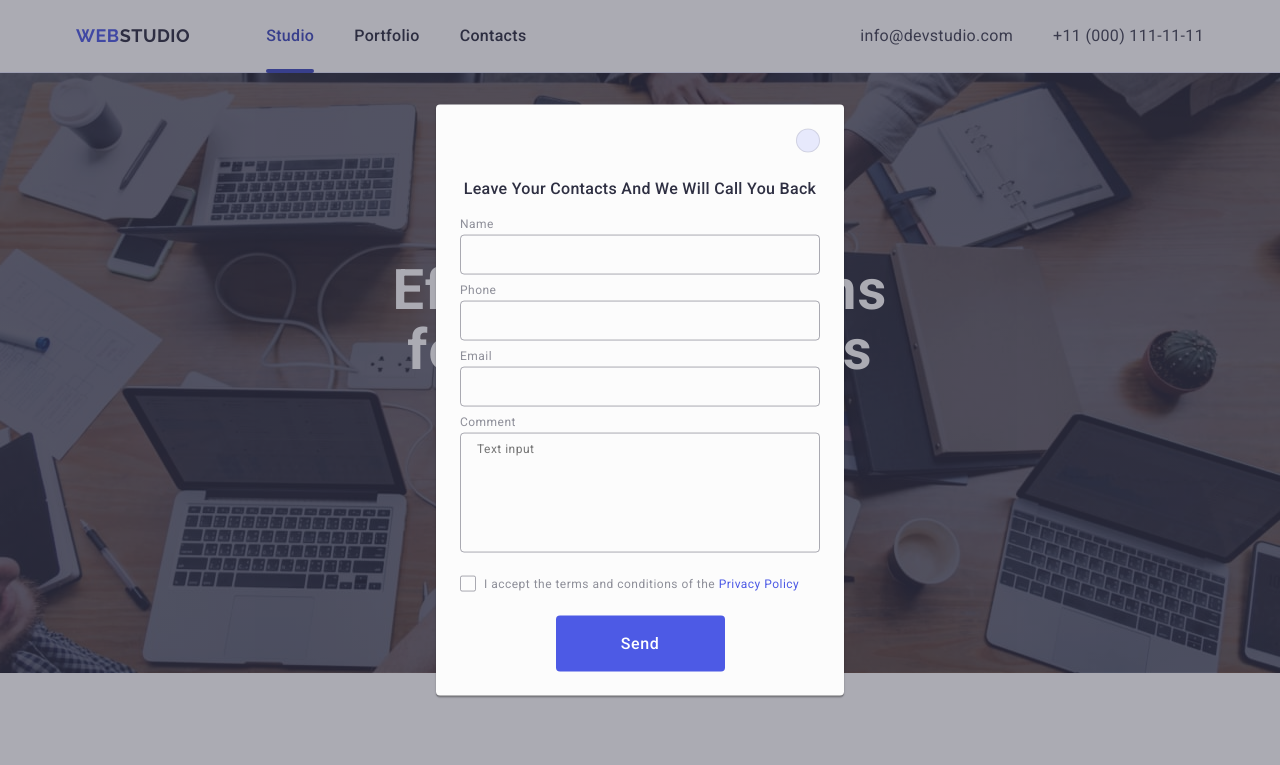
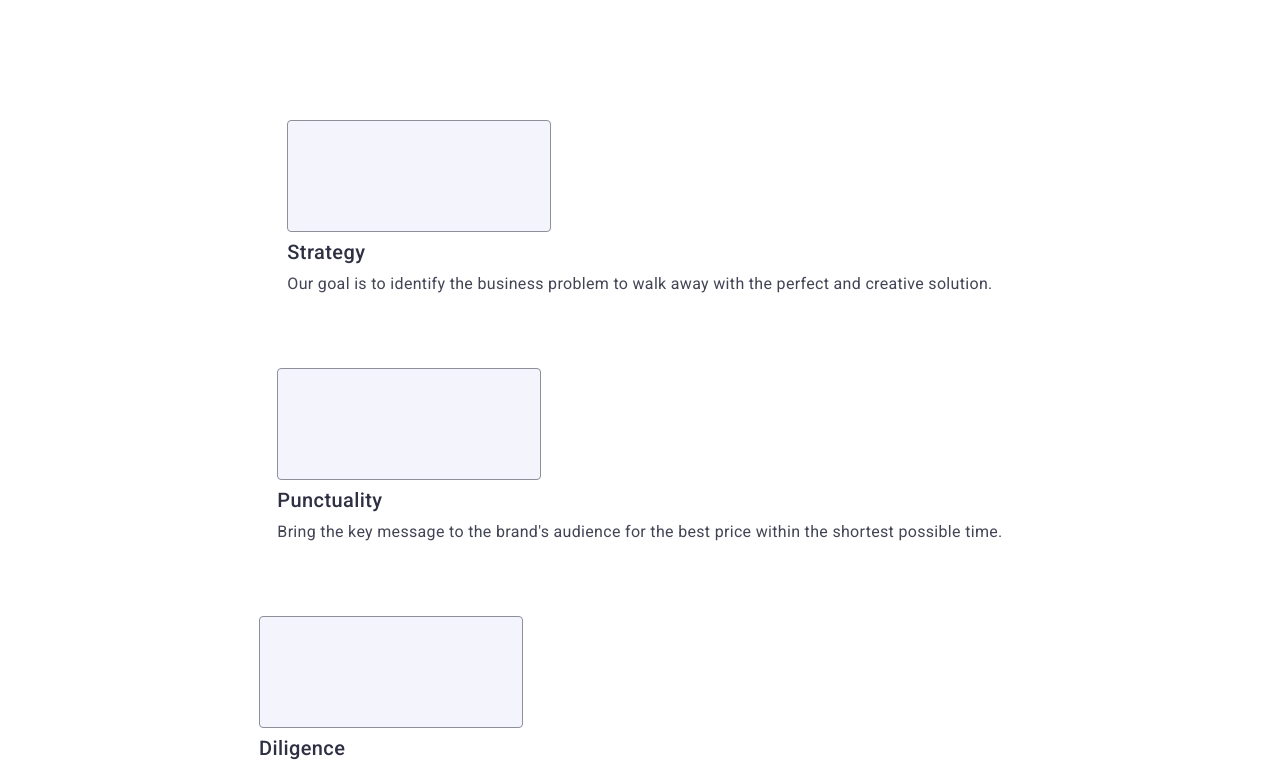
Before and after one commit to yaremenko-anastasia/goit-markup-hw-06, a plain HTML site: page index.html in a window 1280 px wide. Shown: the top 765 px of the page. Drawn offline with nearby package versions, Linux system fonts and the light colour scheme.

Commit message:
save all

```diff
--- a/css/styles.css
+++ b/css/styles.css
@@ -83,7 +83,8 @@ a:focus
 .features {
     color: #2e2f42;
     width: 1158px;
-    padding: 0 15px;
+    /*padding: 0 15px; */
+    padding: 0 96px;
     margin: 120px auto;
 
 
@@ -292,16 +293,18 @@ img {
 
 .features-list {
     display: flex;
-    gap: 24px;
+    flex-wrap: wrap;
+    /*gap: 24px;*/
+    gap: 72px;
     justify-content: center;
-    padding-left: 0;
-margin: 0;
+    /*padding-left: 0;
+margin: 0;*/
 
 
 }
 
 .features-item {
-    width: calc((100% - 3 * 24px) / 4);
+    /*width: calc((100% - 3 * 24px) / 4);*/
 }
 
 .team-list {
@@ -579,11 +582,11 @@ align-items: center;
     transition: opacity 250ms cubic-bezier(0.4, 0, 0.2, 1), visibility 250ms cubic-bezier(0.4, 0, 0.2, 1);
 }
 
-.is-open {
+/*.is-open {
     opacity: 1;
     visibility: visible;
     pointer-events: auto;
-}
+}*/
 
 .modal{
     position: absolute;
@@ -858,3 +861,13 @@ cursor: pointer;
 .modal-field-policy{
     margin-bottom: 24px;
 }
+
+/*Media*/
+
+
+@media and (min-width:768px) {
+    .container {
+        width:768px;
+        padding: 0 16px;
+    }
+}
--- a/index.html
+++ b/index.html
@@ -21,7 +21,7 @@
   </head>
 
   <body>
-    <header class="header-border">
+    <!--<header class="header-border">
       <div class="container header-navigation">
         <nav class="header-navigation">
           <a href="./index.html" class="logo"
@@ -67,7 +67,7 @@
           <h1 class="title-main">Effective Solutions for Your Business</h1>
           <button type="button" class="btn-title">Order Service</button>
         </div>
-      </section>
+      </section>-->
 
       <section class="features-section">
         <div class="container features">
@@ -129,7 +129,7 @@
         </div>
       </section>
 
-      <section class="team-section">
+      <!---<section class="team-section">
         <div class="container team">
           <h2 class="titles">Our Team</h2>
           <ul class="team-list">
@@ -489,7 +489,7 @@
         </form>
       </div>
     </div>
-    </footer>
+    </footer>-->
 
 
     <div class="backdrop is-open">
@@ -519,7 +519,7 @@
                 <use href="./images/icons.svg#icon-person"></use>
               </svg>
             </div>
-            </div>
+            </div>-
 
             <div class="modal-field">
               <label for="user-phone" class="modal-label">Phone</label>
```
